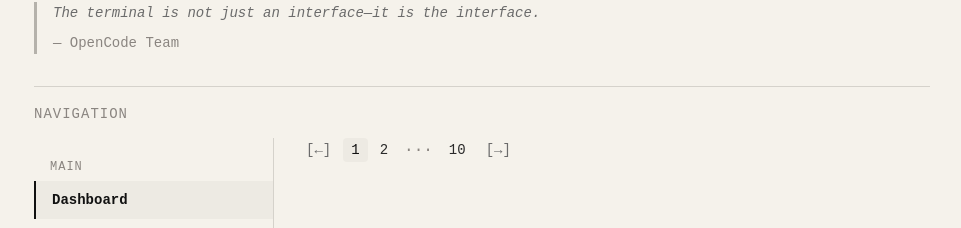
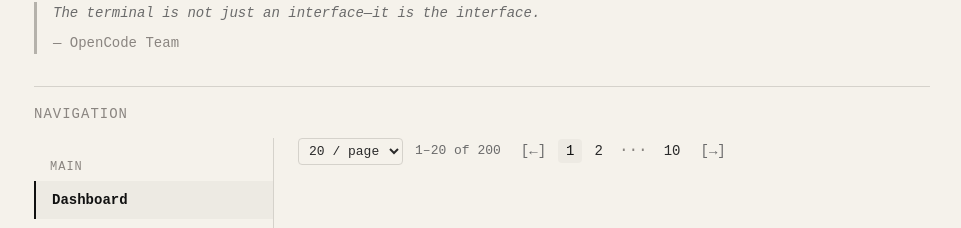
Before and after one commit to ro4dev/tui-components-react, a React (Vite) app: page / in a window 1280 px wide. Shown: the part 3914-4142 px from the top of the page, without its empty margins (158-1119 px from the left). Built offline with nearby package versions, Linux system fonts and the light colour scheme.

Commit message:
add page size selector and showing items indicator to Pagination

```diff
--- a/src/App.tsx
+++ b/src/App.tsx
@@ -292,7 +292,7 @@ function App() {
           <SidebarNav groups={sidebarGroups} />
           <div>
             <div style={{ marginBottom: 'var(--spacing-md)' }}>
-              <Pagination current={page} total={10} onChange={setPage} />
+              <Pagination current={page} total={10} onChange={setPage} pageSize={20} pageSizeOptions={[10, 20, 50]} onPageSizeChange={(s) => console.log('page size:', s)} totalItems={200} />
             </div>
           </div>
         </div>
--- a/src/components/navigation/Navigation.css
+++ b/src/components/navigation/Navigation.css
@@ -37,6 +37,20 @@
   gap: var(--spacing-xs);
   align-items: center;
 }
+.pagination__size { margin-right: var(--spacing-sm); }
+.pagination__info { font-size: 13px; color: var(--mute); margin-right: var(--spacing-sm); white-space: nowrap; }
+.page-size-select {
+  font-family: var(--font-mono);
+  font-size: 13px;
+  padding: 4px 6px;
+  border: 1px solid var(--hairline);
+  border-radius: var(--rounded-sm);
+  background: var(--canvas);
+  color: var(--body);
+  cursor: pointer;
+}
+.page-size-select:hover { border-color: var(--hairline-strong); }
+.page-size-select:focus { outline: none; border-color: var(--hairline-strong); }
 .page-btn {
   font-size: 14px;
   padding: 4px 8px;
--- a/src/components/navigation/Navigation.tsx
+++ b/src/components/navigation/Navigation.tsx
@@ -40,9 +40,13 @@ interface PaginationProps {
   current: number;
   total: number;
   onChange?: (page: number) => void;
+  pageSize?: number;
+  pageSizeOptions?: number[];
+  onPageSizeChange?: (size: number) => void;
+  totalItems?: number;
 }
 
-export function Pagination({ current, total, onChange }: PaginationProps) {
+export function Pagination({ current, total, onChange, pageSize, pageSizeOptions, onPageSizeChange, totalItems }: PaginationProps) {
   const pages: ReactNode[] = [];
   const addPage = (n: number, active?: boolean) => {
     pages.push(
@@ -62,6 +66,24 @@ export function Pagination({ current, total, onChange }: PaginationProps) {
 
   return (
     <div className="pagination">
+      {pageSizeOptions && onPageSizeChange && (
+        <div className="pagination__size">
+          <select
+            className="page-size-select"
+            value={pageSize ?? pageSizeOptions[0]}
+            onChange={(e) => onPageSizeChange(Number(e.target.value))}
+          >
+            {pageSizeOptions.map((opt) => (
+              <option key={opt} value={opt}>{opt} / page</option>
+            ))}
+          </select>
+        </div>
+      )}
+      {totalItems != null && pageSize && (
+        <span className="pagination__info">
+          {(current - 1) * pageSize + 1}–{Math.min(current * pageSize, totalItems)} of {totalItems}
+        </span>
+      )}
       <button className="page-btn page-btn--nav" onClick={() => onChange?.(Math.max(1, current - 1))}>[←]</button>
       {pages}
       <button className="page-btn page-btn--nav" onClick={() => onChange?.(Math.min(total, current + 1))}>[→]</button>
```
